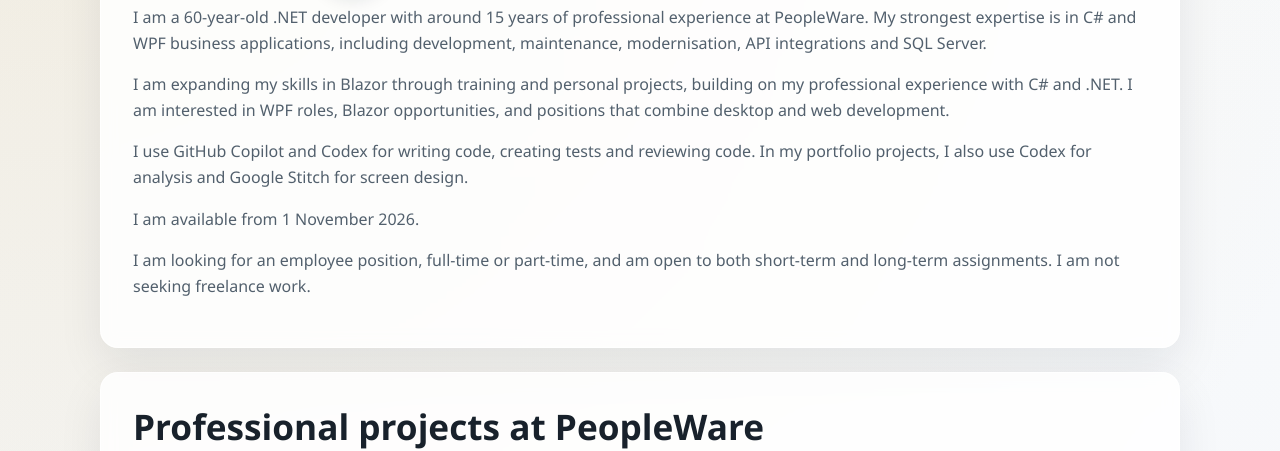
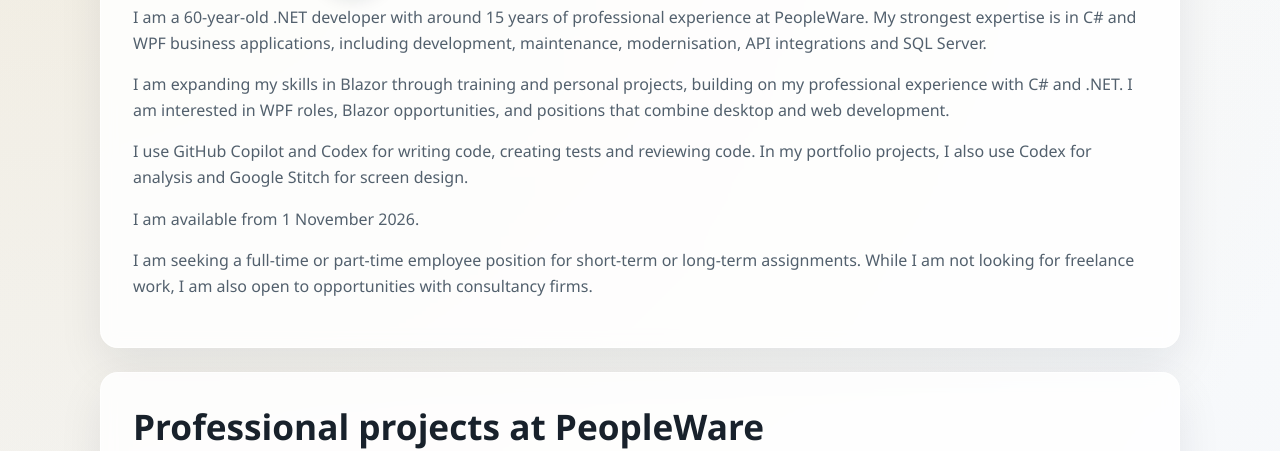
Before and after one commit to guystals/Portfolio, a website: page index.html in a window 1280 px wide. Shown: the part 359-810 px from the top of the page. Drawn offline with Linux system fonts and the light colour scheme.

Commit message:
also consultancy

```diff
--- a/index.html
+++ b/index.html
@@ -52,8 +52,9 @@
                     <p>I use GitHub Copilot and Codex for writing code, creating tests and reviewing code. In my
                         portfolio projects, I also use Codex for analysis and Google Stitch for screen design.</p>
                     <p>I am available from 1 November 2026.</p>
-                    <p>I am looking for an employee position, full-time or part-time, and am open to both short-term
-                        and long-term assignments. I am not seeking freelance work.</p>
+                    <p>I am seeking a full-time or part-time employee position for short-term or long-term
+                        assignments. While I am not looking for freelance work, I am also open to opportunities with
+                        consultancy firms.</p>
                 </div>
             </div>
         </section>
```
Also changed, not shown: .github/workflows/playwright.yml (deleted).
